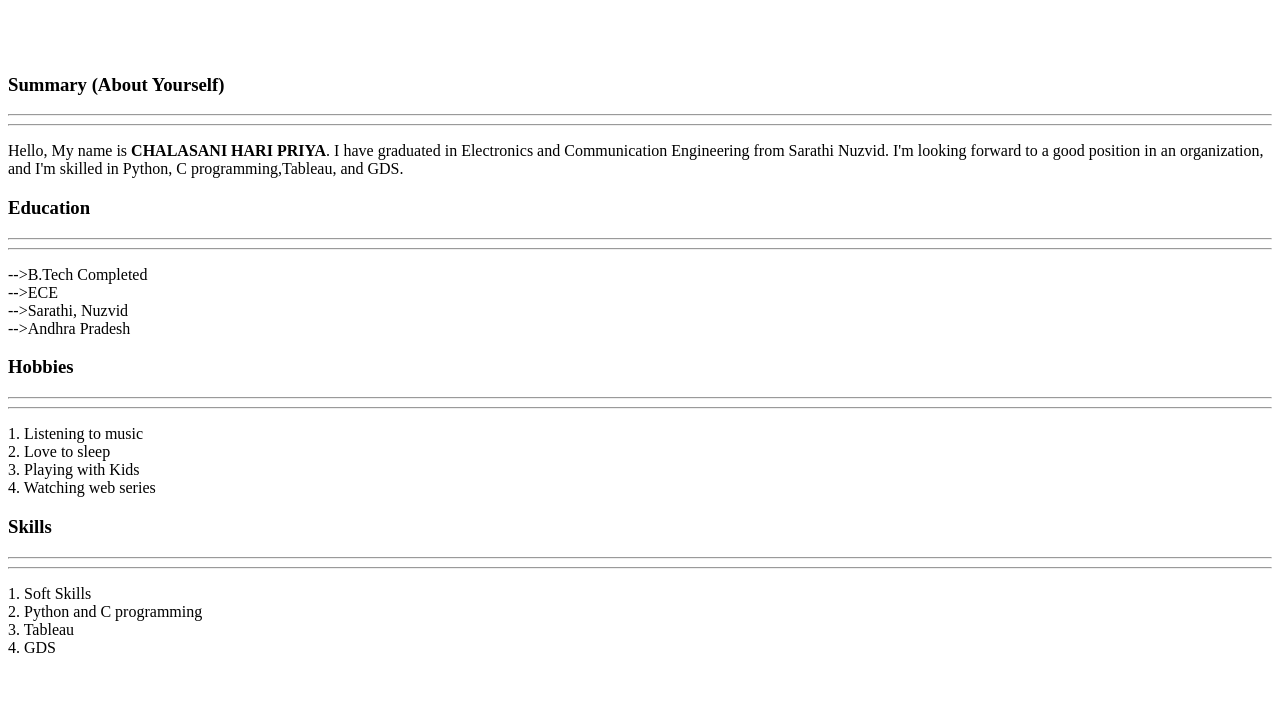
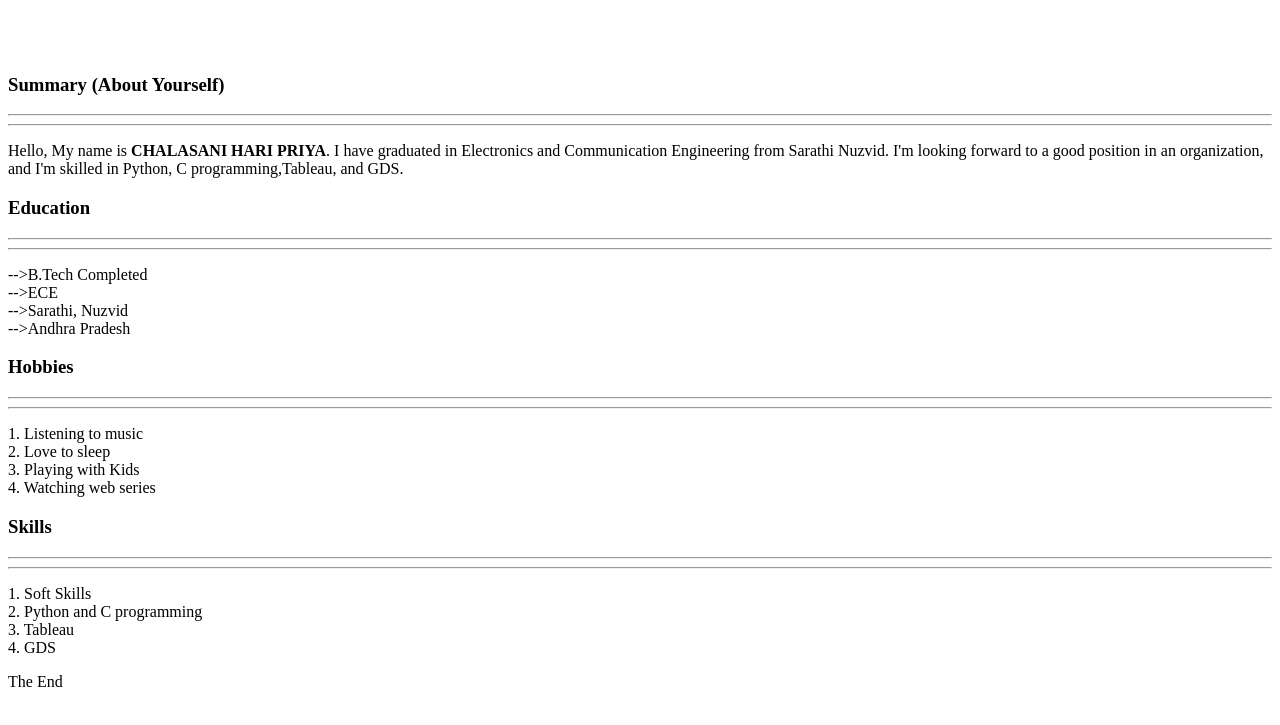
Before and after one commit to Hari-Priya-Chalasani/Career_Charge_Assignments, a plain HTML site: page assignment_01/assignment_01.html in a window 1280 px wide. Shown: the part 61-786 px from the top of the page. Drawn offline with Linux system fonts and the light colour scheme.

Commit message:
commmit my changes

```diff
--- a/assignment_01/assignment_01.html
+++ b/assignment_01/assignment_01.html
@@ -33,6 +33,7 @@
             3. Tableau<br>
             4. GDS<br>
         </p>
+        <p>The End </p>
 
     </body>
 </html>
```
